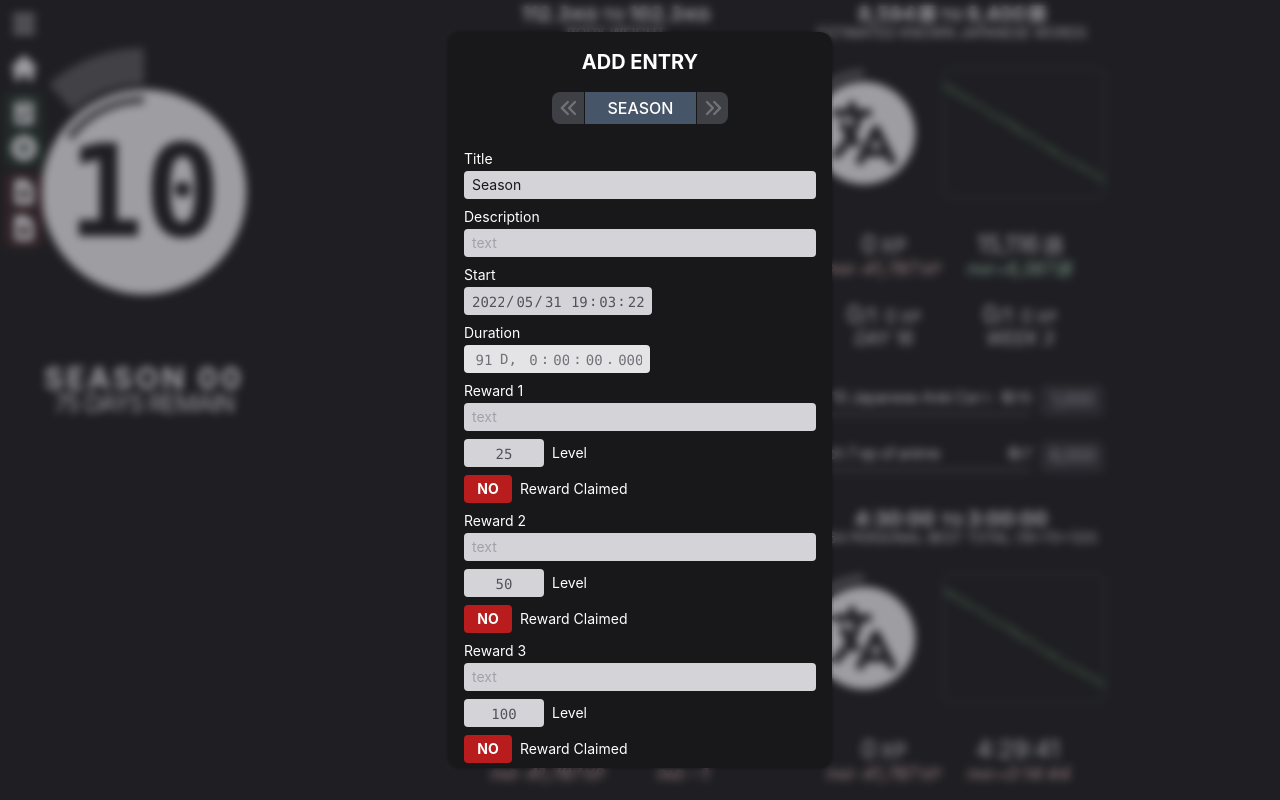
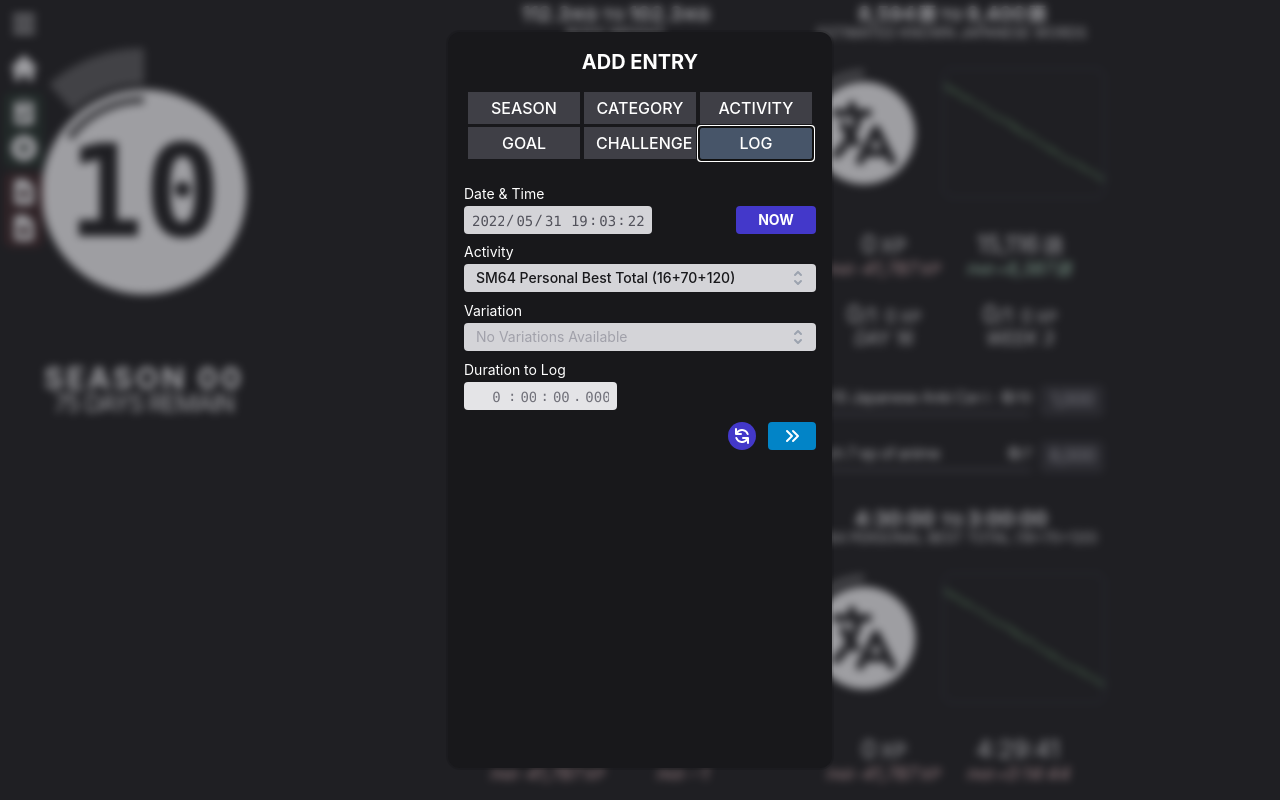
Before and after one commit to everalert/habits-battlepass, a Next.js app: page / in a window 1280 px wide. Both pictures are taken after a click on the icon 24 px from the left and 148 px from the top of the page. Shown: the top 800 px of the page. Built offline with nearby package versions, Linux system fonts and the light colour scheme.

Commit message:
refactor DialogAddEntry to use headless ui tabs

```diff
--- a/src/modules/dialog/DialogAddEntry.module.js
+++ b/src/modules/dialog/DialogAddEntry.module.js
@@ -1,6 +1,4 @@
-import { Dialog } from '@headlessui/react';
-import { ChevronDoubleLeftIcon, ChevronDoubleRightIcon } from "@heroicons/react/solid";
-import { useState } from "react";
+import { Dialog, Tab } from '@headlessui/react';
 import InputActivity from '../input/InputActivity.module';
 import InputCategory from '../input/InputCategory.module';
 import InputChallenge from "../input/InputChallenge.module";
@@ -11,42 +9,32 @@ import InputSeason from '../input/InputSeason.module';
 export default function DialogAddEntry({ isOpen, setIsOpen }) {
 
 	const tabs = [
-		{ name:'Season', content: <InputSeason setParentOpen={setIsOpen} /> },
-		{ name:'Category', content: <InputCategory setParentOpen={setIsOpen} /> },
-		{ name:'Activity', content: <InputActivity setParentOpen={setIsOpen} /> },
-		{ name:'Goal', content: <InputGoal setParentOpen={setIsOpen} /> },
+		{ name:'Season',    content: <InputSeason setParentOpen={setIsOpen} /> },
+		{ name:'Category',  content: <InputCategory setParentOpen={setIsOpen} /> },
+		{ name:'Activity',  content: <InputActivity setParentOpen={setIsOpen} /> },
+		{ name:'Goal',      content: <InputGoal setParentOpen={setIsOpen} /> },
 		{ name:'Challenge', content: <InputChallenge setParentOpen={setIsOpen} /> },
-		{ name:'Log', content: <InputLog setParentOpen={setIsOpen} /> },
+		{ name:'Log',       content: <InputLog setParentOpen={setIsOpen} /> },
 	]
 
-	const [tab, setTab] = useState(0);
-	const decrementTab = () => setTab((tab+tabs.length-1)%tabs.length);
-	const incrementTab = () => setTab((tab+1)%tabs.length);
-
-	const baseBtnStyle = 'mb-px px-3 py-1 text-center font-medium uppercase cursor-pointer'
+	const baseBtnStyle = 'mb-px mx-px px-3 py-1 text-center font-medium uppercase cursor-pointer'
 	const sideBtnStyle = 'fill-zinc-500 hover:fill-zinc-400 active:fill-zinc-600 bg-zinc-700 hover:bg-zinc-600 active:bg-zinc-800'
 	const mainBtnStyle = 'bg-slate-600 hover:bg-slate-500 active:bg-slate-700'
 
 	return (
 		<Dialog open={isOpen} onClose={setIsOpen}>
 			<Dialog.Overlay className="fixed inset-0 backdrop-blur-sm scrollbar-thin scrollbar-thumb-zinc-800 scrollbar-track-zinc-900 bg-zinc-700/50"/>
-			<div className="fixed inset-y-0 left-1/2 flex flex-col gap-4 -ml-48 my-8 w-96 bg-zinc-900 rounded-xl ring-2 ring-black/10 overflow-y-auto scrollbar-thin scrollbar-thumb-rounded-md scrollbar-thumb-zinc-800">
+			<Tab.Group as='div' defaultIndex={tabs.length-1} className="fixed inset-y-0 left-1/2 flex flex-col gap-4 -ml-48 my-8 w-96 bg-zinc-900 rounded-xl ring-2 ring-black/10 overflow-y-auto scrollbar-thin scrollbar-thumb-rounded-md scrollbar-thumb-zinc-800">
 				<h1 className="mx-4 mt-4 text-xl text-center uppercase font-bold">Add Entry</h1>
-				<ul className="flex flex-wrap justify-center mx-4 divide-x divide-neutral-900 select-none">
-					<li className="w-8 h-8 rounded-l-lg overflow-hidden" onClick={()=>decrementTab()}>
-						<ChevronDoubleLeftIcon className={`w-12 h-12 -ml-[0.425rem] -mt-2 ${baseBtnStyle} ${sideBtnStyle}`} />
-					</li>
-					<li className={`w-28 ${baseBtnStyle} ${mainBtnStyle}`} onClick={()=>incrementTab()}>
-						{tabs[tab].name}
-					</li>
-					<li className="w-8 h-8 rounded-r-lg overflow-hidden" onClick={()=>incrementTab()}>
-						<ChevronDoubleRightIcon className={`w-12 h-12 -ml-[0.525rem] -mt-2 ${baseBtnStyle} ${sideBtnStyle}`} />
-					</li>
-				</ul>
-				<div className="mx-4 mb-4 mt-2">
-					{ tabs[tab].content }
-				</div>
-			</div>
+				<Tab.List className="flex flex-wrap justify-center mx-4 gap-0.5 select-none">
+					{ tabs.map((t,i) => <Tab key={i}>
+						{({ selected }) => <div className={`w-28 ${baseBtnStyle} ${ selected ? mainBtnStyle : sideBtnStyle}`}>{t.name}</div>}
+					</Tab>)}
+				</Tab.List>
+				<Tab.Panels className="mx-4 mb-4 mt-2">
+					{ tabs.map((t,i) => <Tab.Panel key={i}>{t.content}</Tab.Panel>) }
+				</Tab.Panels>
+			</Tab.Group>
 		</Dialog>
 	)
 
```
